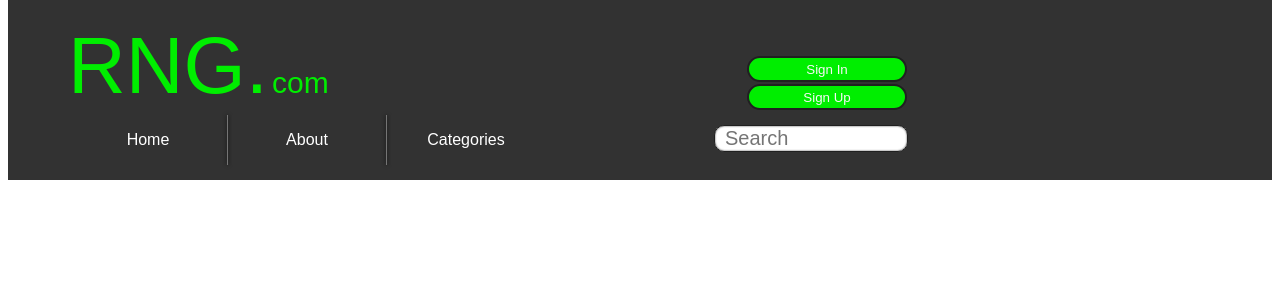
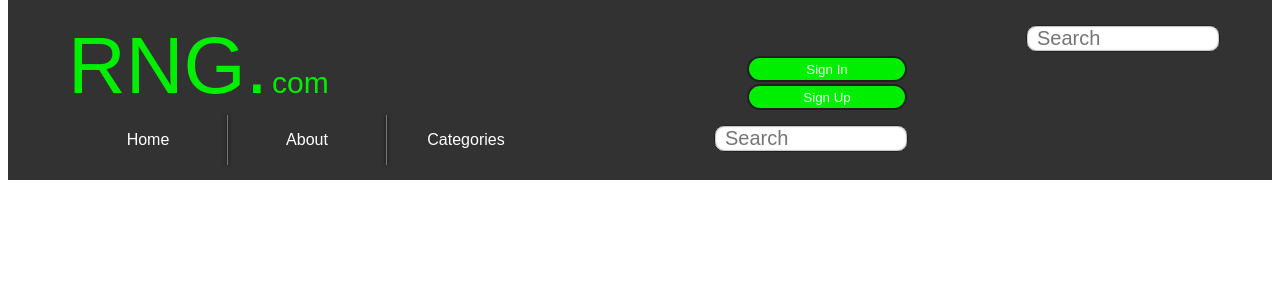
Before and after one commit to JAA1999/asep-workshop, a Django app: template templates/RNG/base.html in a window 1280 px wide. Shown: the top 300 px of the page. Run offline with Django 3.2, Linux system fonts and the light colour scheme; the template is opened without the code that fills it, so the values that code supplies are empty; some web fonts are replaced.

Commit message:
update base.html

```diff
--- a/templates/RNG/base.html
+++ b/templates/RNG/base.html
@@ -15,6 +15,7 @@
   </head>
   <body>
     <div class="head">
+
       <div class="top-square centre">
 
         <div class="title ib">
@@ -29,7 +30,7 @@
 
       </div>
 
-		<div class="top-square2 sticky">
+      <div class="top-square2 sticky centre">
 
         <div class="dropdown padleft">
           <button class="dropbtn">Home</button>
@@ -68,6 +69,12 @@
       </div>
     </div>
 
+			<form class="ib search padleft">
+				<input type="text" name="search" placeholder="Search">
+			</form>
+		</div>
+	</div>
+
 	{% block body_block %}
 	{% endblock %}
   </body>
```
Lines whose indentation alone changed are shown as unchanged.
